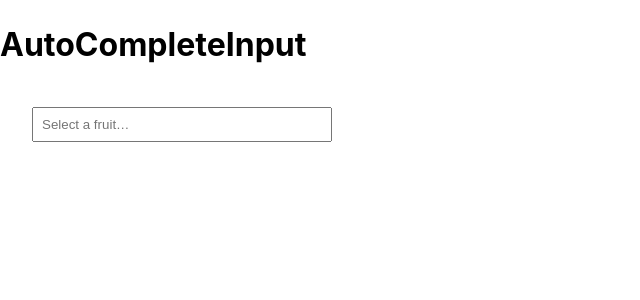
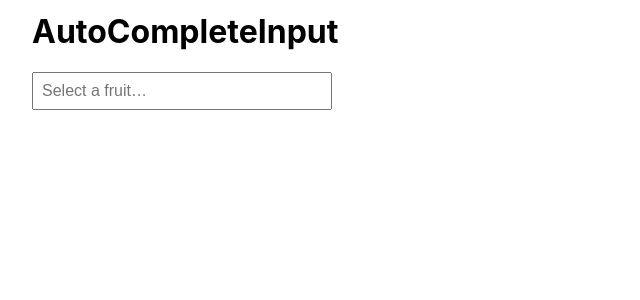
Before and after one commit to colw/auto-complete, a React (Create React App) app: page / in a window 1280 px wide. Shown: the top 300 px of the page, without its empty margins (0-640 px from the left). Built offline with nearby package versions, Linux system fonts and the light colour scheme.

Commit message:
Move widget css to own file

```diff
--- a/src/App.css
+++ b/src/App.css
@@ -1,33 +1,4 @@
-form {
-  padding: 1rem;
-  margin: 1rem;
+h1, form {
+  padding: 0.5rem 0;
+  margin: 0 2rem;
 }
-
-.autocomplete {
-  max-width: 300px;
-  margin: 0;
-}
-
-.autocomplete input {
-  margin: 0;
-  width: 300px;
-  padding: 0.5rem;
-}
-
-.autocomplete ul {
-  border: 1px solid grey;
-  list-style: none;
-  width: 300px;
-  max-height: 150px;
-  overflow-y: auto;
-  margin: 0;
-  padding: 0.5rem;
-}
-
-.autocomplete li.selected,
-.autocomplete li:hover {
-  background-color: lightblue;
-}
-.highlighted-text {
-  font-weight: 800;
-}
--- /dev/null
+++ b/src/components/AutoCompleteInput.css
@@ -0,0 +1,34 @@
+.autocomplete {
+  max-width: 300px;
+  margin: 0;
+}
+
+.autocomplete input {
+  margin: 0;
+  width: 300px;
+  padding: 0.5rem;
+  font-size: 1rem;
+}
+
+.autocomplete ul {
+  border: 1px solid grey;
+  list-style: none;
+  width: 300px;
+  max-height: 150px;
+  overflow-y: auto;
+  margin: 0;
+  padding: 0;
+}
+
+.autocomplete li.selected,
+.autocomplete li:hover {
+  background-color: lightblue;
+}
+
+.autocomplete .highlighted-text {
+  font-weight: 800;
+}
+
+.autocomplete .text-item {
+  padding-left: 0.5rem;
+}
--- a/src/components/AutoCompleteInput.js
+++ b/src/components/AutoCompleteInput.js
@@ -1,4 +1,5 @@
 import React, { useState, useRef } from "react";
+import "./AutoCompleteInput.css";
 
 /*
   Given two strings, text and highlightText, return a tuple
@@ -25,7 +26,7 @@ function splitTextOn(text, highlightText) {
 function HighlightedText({ text, highlightText }) {
   const [start, highlighted, end] = splitTextOn(text, highlightText);
   return (
-    <span>
+    <span className="text-item">
       {start}
       {highlighted && <span className="highlighted-text">{highlighted}</span>}
       {end}
```
